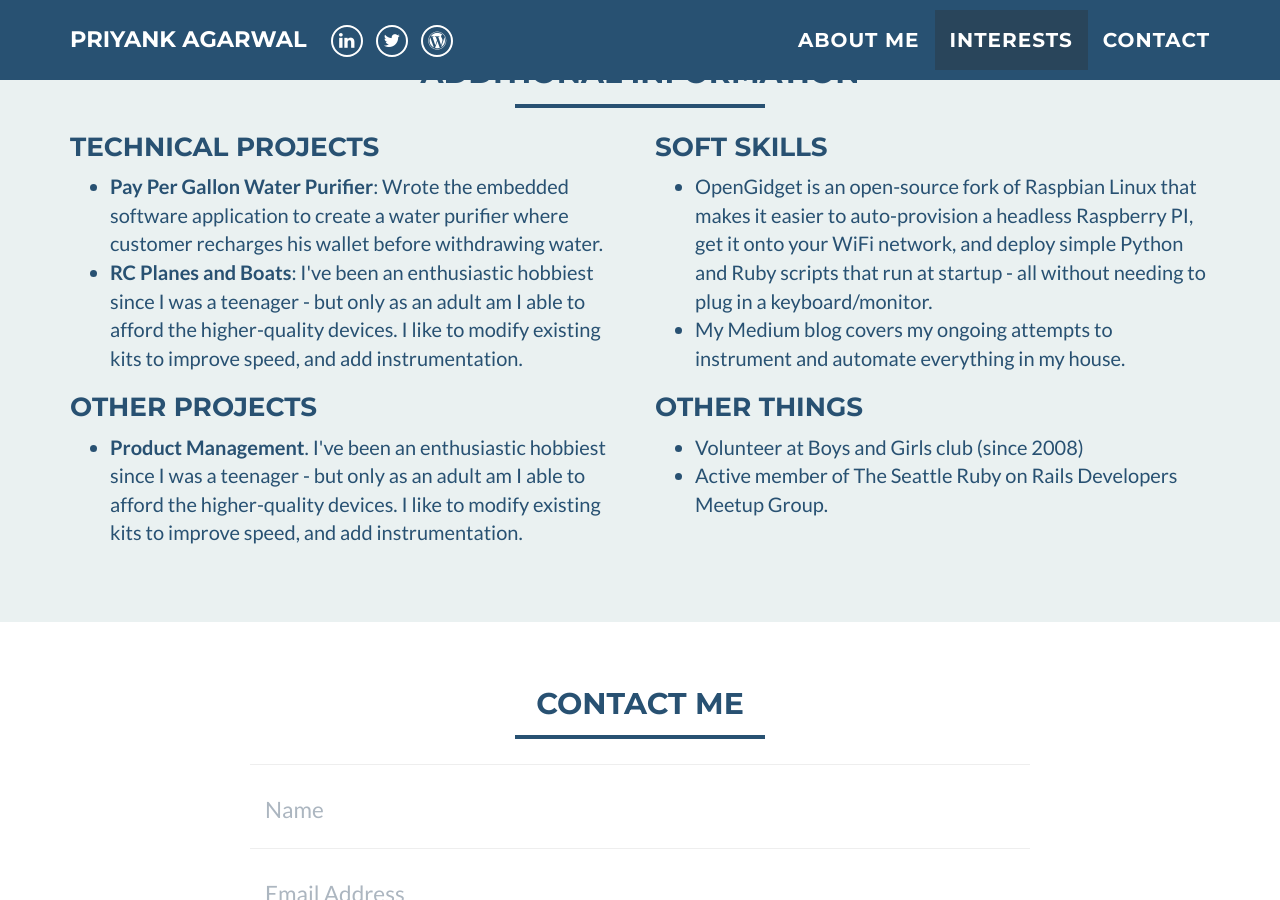
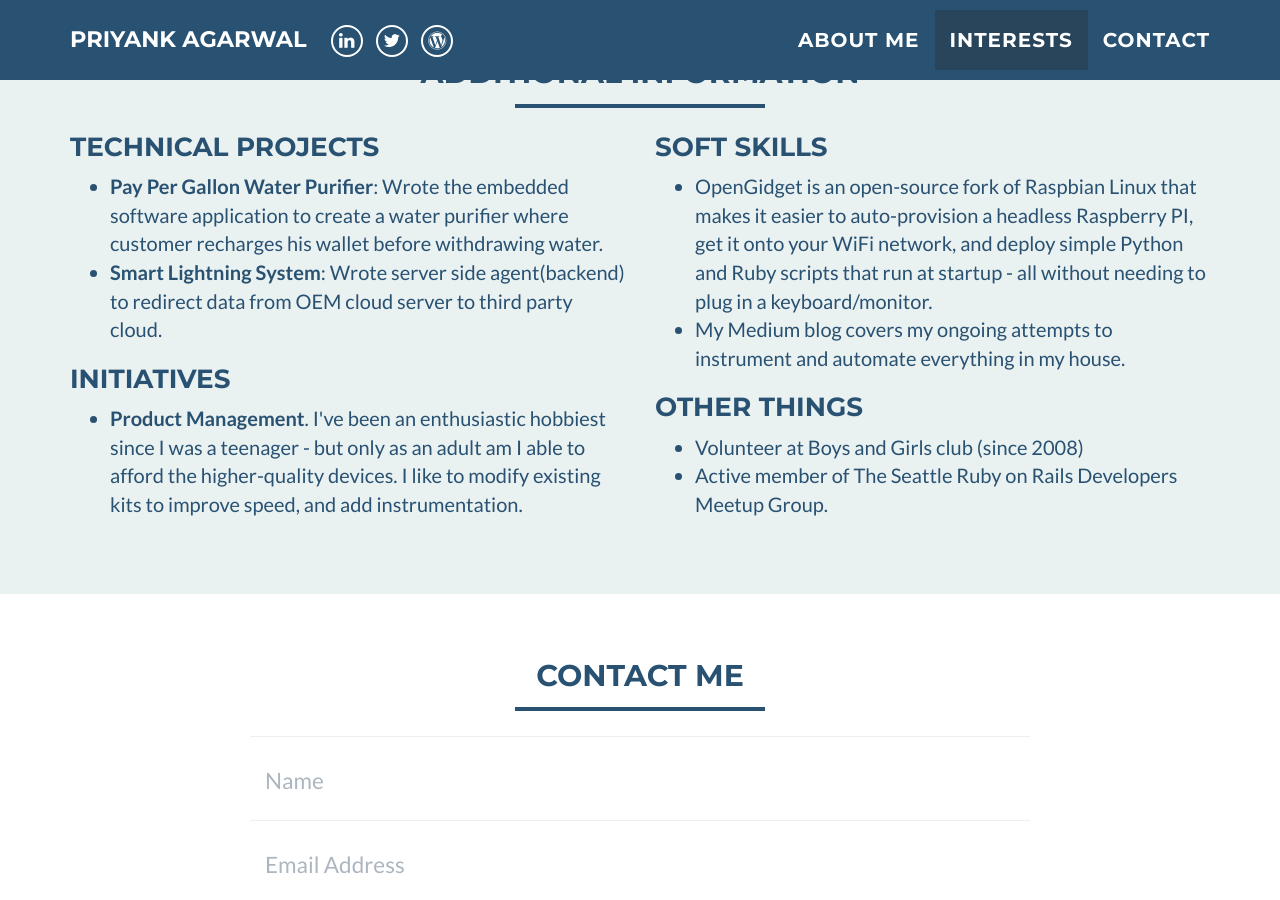
Before and after one commit to dremotion/dremotion.github.io, a Jekyll site: the page built from index.html, in a window 1280 px wide and 900 px high, scrolled down 1178 px. Built offline with Jekyll 4.4.1, drawn with Linux system fonts in a browser that asks for light colours.

Commit message:
Updated bio

```diff
--- a/_includes/interests.html
+++ b/_includes/interests.html
@@ -14,11 +14,10 @@
             				 <b>Pay Per Gallon Water Purifier</b>: Wrote the embedded software application to create a water purifier where customer recharges his wallet before withdrawing water.
             			  </li>
             			  <li>
-            				  <b>RC Planes and Boats</b>: I've been an enthusiastic hobbiest since I was a teenager - but only as an adult am I able to afford the higher-quality
-                      devices. I like to modify existing kits to improve speed, and add instrumentation.
+            				  <b>Smart Lightning System</b>: Wrote server side agent(backend) to redirect data from OEM cloud server to third party cloud.
             			  </li>
                       </ul>
-                      <h3>Other Projects</h3>
+                      <h3>Initiatives</h3>
                       <ul>
                     <li>
                       <b>Product Management</b>. I've been an enthusiastic hobbiest since I was a teenager - but only as an adult am I able to afford the higher-quality
```
